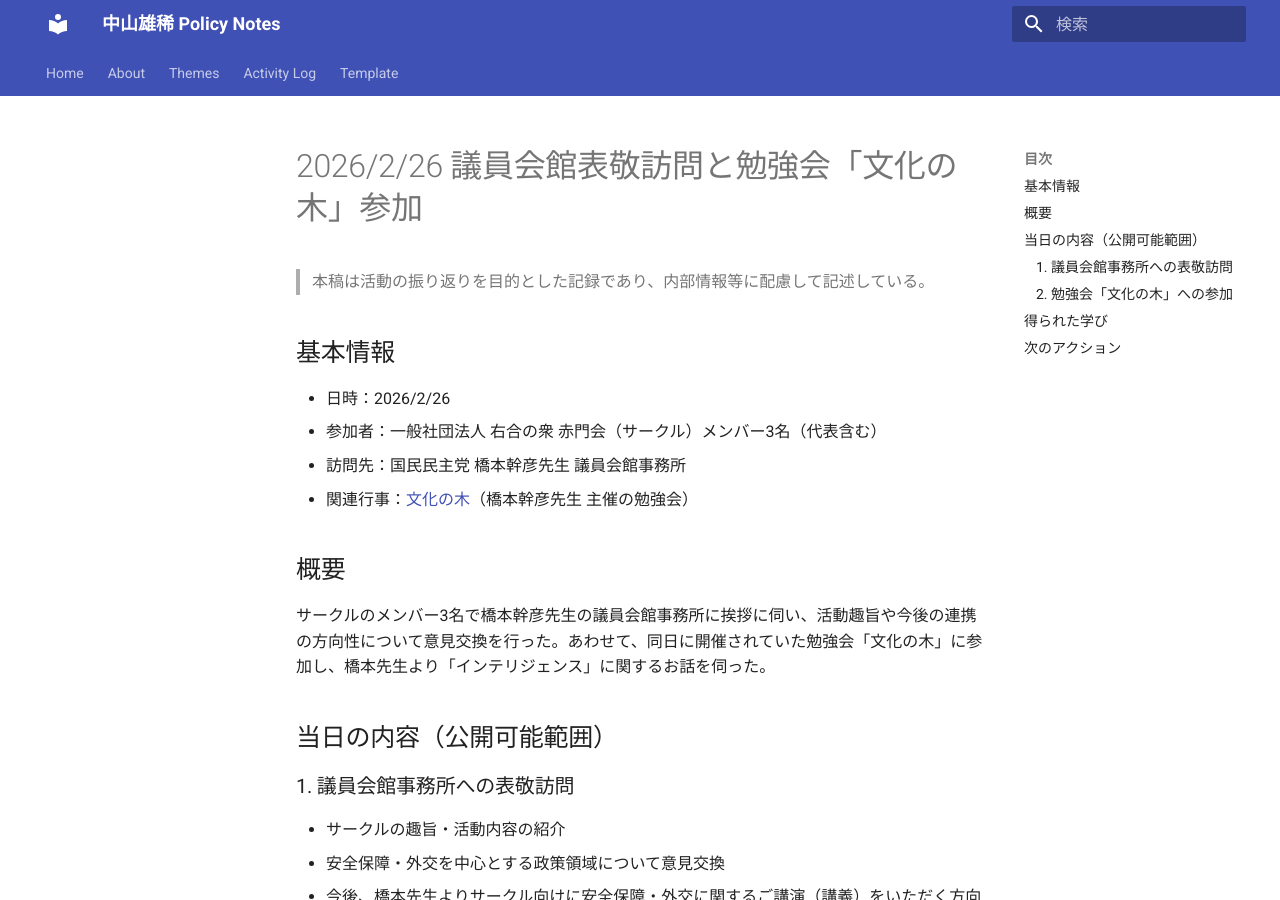
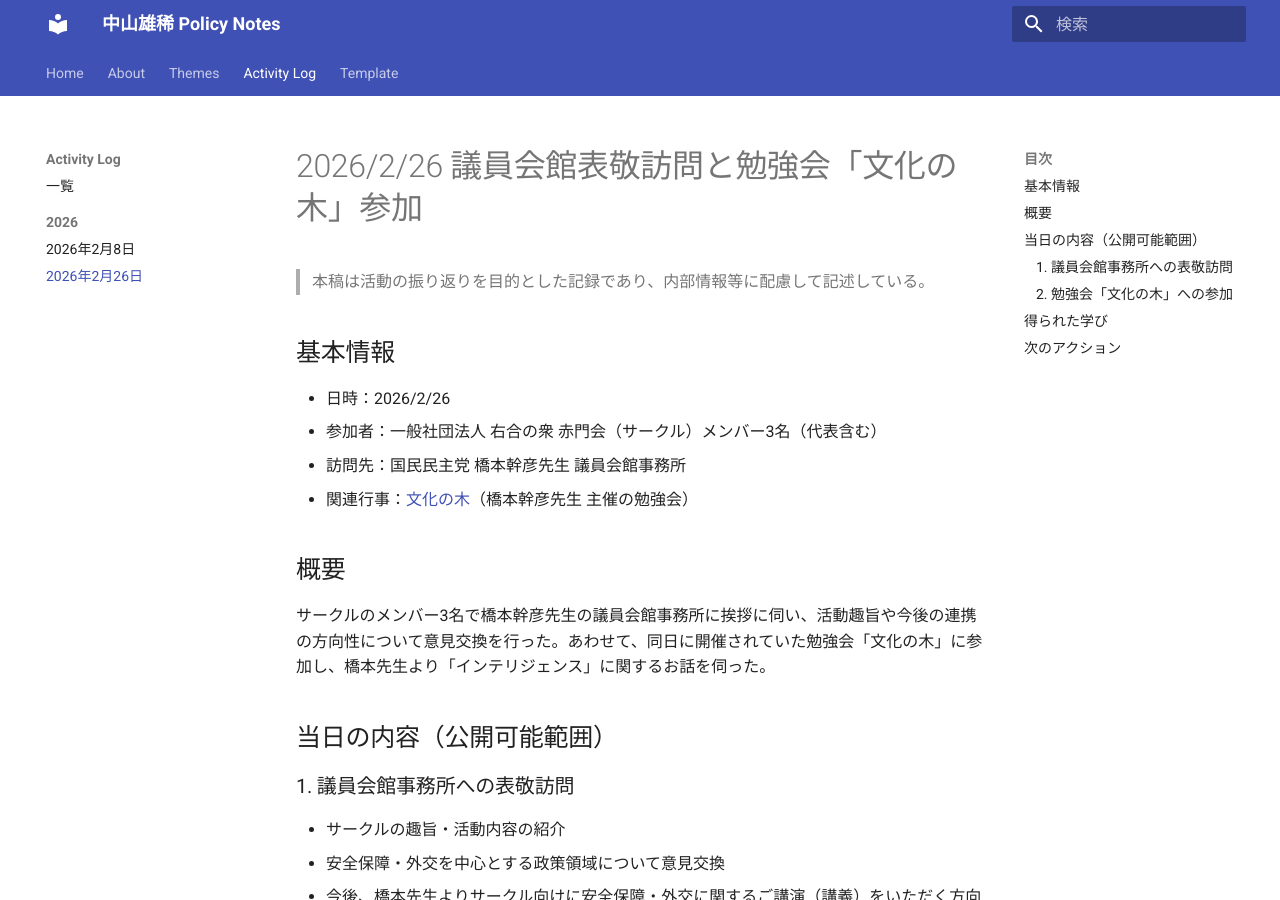
Before and after one commit to yu-ki-nakayama/policy-notes, an MkDocs documentation site: the page built from docs/activity/activity_20260226.md, in a window 1280 px wide and 900 px high. Built offline with MkDocs 1.6.1 and Material for MkDocs 9.7.7, drawn with Linux system fonts in a browser that asks for light colours.

Commit message:
Update mkdocs.yml

```diff
--- a/mkdocs.yml
+++ b/mkdocs.yml
@@ -23,7 +23,8 @@ nav:
   - Activity Log:
       - 一覧: activity/index.md
       - 2026:
-          - "2026-03-02": activity/2026/2026-03-02-xxx.md
+          - "2026年2月8日": activity/activity_20260208.md
+          - "2026年2月26日": activity/activity_20260226.md
   - Template:
       - 月次テンプレ: template/monthly.md
       - 活動ログテンプレ: template/activity.md
```
